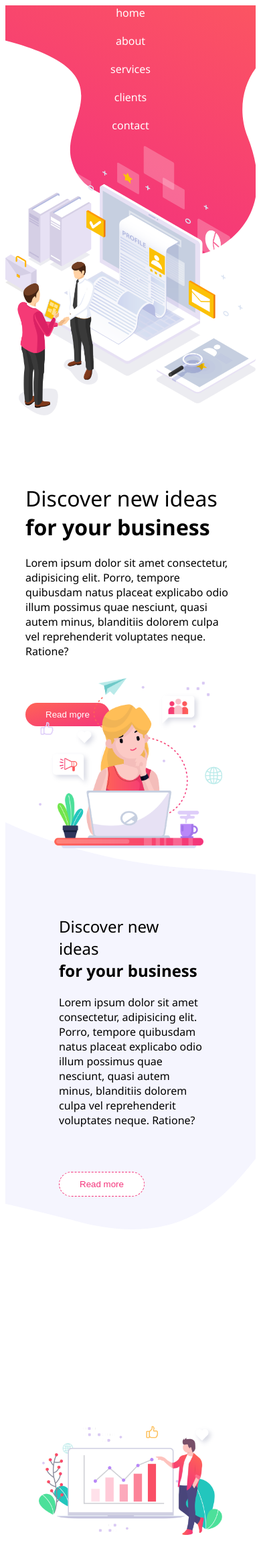
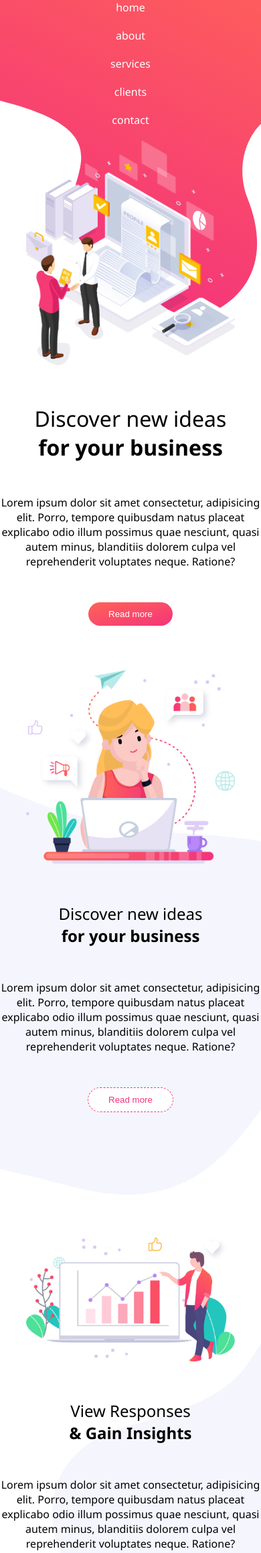
Before and after one commit to julie-j-code/cours-integration, a PHP site: page /Code_Maquette_Initiation_rwd_DG2/index.html in a window 390 px wide. Shown: the top 2318 px of the page at 67% size. Run offline with PHP 8.4, Linux system fonts and the light colour scheme.

Commit message:
Mise à jour archive avec un point de bascule supplémentaire compte tenu de la gestion des images de fond et du niveau d'entrée des apprenants

```diff
--- a/Code_Maquette_Initiation_rwd_DG2/index.html
+++ b/Code_Maquette_Initiation_rwd_DG2/index.html
@@ -52,7 +52,7 @@
             <div class="container">
                 <!-- premier enfant -->
                 <div class="content">
-                    <h2>View Responses <strong>& Gain Insights</strong></h1>
+                    <h2>View Responses <strong>& Gain Insights</strong></h2>
                         <p>Lorem ipsum dolor sit amet consectetur, adipisicing elit. Porro, tempore quibusdam natus
                             placeat
                             explicabo odio illum possimus quae nesciunt, quasi autem minus, blanditiis dolorem culpa vel
@@ -84,7 +84,6 @@
                     <h3>Marc Willium</h3>
                     <p>Lorem ipsum dolor sit amet consectetur adipisicing elit. Delectus suscipit dolorem veniam?</p>
                     <button class="bouton1">Contact</button>
-
                 </div>
             </div>
 
@@ -92,13 +91,14 @@
     </main>
 
     <footer>
+        <!-- l'image est premier enfant pour l'ordre à changer -->
         <img src="./images/Illustration-4.png" alt="">
+        <!-- le div est second enfant -->
         <div class="container">
             <div>
                 <h4>
                     Usefull Links
                 </h4>
-
                 <ul>
                     <li>lorem</li>
                     <li>lorem</li>
@@ -107,7 +107,6 @@
                     <li>lorem</li>
                 </ul>
             </div>
-
             <div>
                 <h4>
                     Need Help
@@ -132,14 +131,9 @@
                     <li>lorem</li>
                 </ul>
             </div>
-
         </div>
 
-
-
-
     </footer>
-
 
 </body>
 
--- a/Code_Maquette_Initiation_rwd_DG2/style.css
+++ b/Code_Maquette_Initiation_rwd_DG2/style.css
@@ -1,3 +1,9 @@
+* {
+    margin: 0;
+    padding: 0;
+    box-sizing: border-box;
+}
+
 body {
     font-family: Segoe UI, Frutiger, Frutiger Linotype, Dejavu Sans, Helvetica Neue, Arial, sans-serif;
 }
@@ -42,6 +48,8 @@ section {
     margin-top: 60px;
 }
 
+p{margin-top: 50px;}
+
 button {
     border-radius: 30px;
     padding: 10px 30px;
@@ -59,17 +67,18 @@ button {
     color: #F4347B;
 }
 
-/* pour le background des différentes sections sans ajouter de id ! */
-section:first-of-type, section:nth-child(3)  {
-    background: url(./images/section1.svg) no-repeat -30vh center;
-    background-size: 100vh;
-}
-/* attention : contrairement aux images format standard, il ne faut pas utiliser de "" dans le chemin de l'image */
-section:nth-child(2) {
-    background: url(./images/section2.svg) no-repeat 120vh center;
+/* pour le background des différentes sections sans ajouter ajouter d'id ! */
+section:first-of-type,
+section:nth-child(3) {
+    background: url(./images/section1.svg) no-repeat -30vh top;
     background-size: 100vh;
 }
 
+/* attention : contrairement aux images format standard, il ne faut pas utiliser de "" dans le chemin de l'image */
+section:nth-child(2) {
+    background: url(./images/section2.svg) no-repeat 120vh top;
+    background-size: 100vh;
+}
 
 h2,
 h1 {
@@ -83,7 +92,7 @@ h1 strong {
     display: block;
 }
 
-.right h2{
+.right h2 {
     margin-bottom: 100px;
 }
 
@@ -96,17 +105,13 @@ a {
 .content {
     width: 40%;
     padding: 30px;
-    /* border: 1px solid black;
-    border-radius: 30px; */
     margin: 50px 0;
-    /* align-content: center; */
 }
 
 img {
     width: 40%;
 }
 
-/* une section sur 2 a ses éléments allignés sur la droite donc pourquoi pas */
 .right {
     text-align: right;
     padding-right: 30px;
@@ -135,14 +140,15 @@ img {
     background-color: #fff;
 }
 
-footer, section{
+footer,
+section {
     padding: 100px 50px;
 }
 
 footer {
     background: url(./images/section4.svg) no-repeat center 30vh;
     background-size: 120vw;
-    height:100vh
+    height: 100vh
 }
 
 /* pour éviter de créer un selecteur juste  pour cette image */
@@ -154,19 +160,36 @@ footer img {
 }
 
 footer .container {
-    /* parce que vous n'avez pas encore vu propriétés avancées flexbox flex:1 vous pouvez utiliser width */
+    /* parce que vous n'avez pas encore vu en séance la propriété avancée flexbox flex:1 vous pouvez utiliser width */
     /* width: 60vw; */
     flex: 1;
     flex-grow: 2;
 }
 
 
+@media screen AND (max-width:1200px) {
 
-@media screen AND (max-width:575px) {
+    footer,
+    section {
+        padding: 30px;
+        height: 100vh;
+        margin: 0;
+    }
+
+    header {
+        height: 100vh;
+        background-position: right -150px;
+        background-size: 100vh;
+    }
+
+}
+
+@media screen AND (max-width:820px) {
 
     header {
         background-size: 100vh;
-        background-position-x: center;
+        background-position: center -200px;
+        height: fit-content;
     }
 
     /* pour être conforme à la maquette version mobiles */
@@ -174,22 +197,68 @@ footer .container {
         display: none;
     }
 
-    /* même si nous n'avons pas encore évoqué cette  partie en séance, elle figure dan mon cours */
+    /* même si nous n'avons pas encore évoqué cette partie en séance, elle figure dan mon cours */
     nav {
         flex-direction: column;
         justify-content: center;
         text-align: center;
     }
-    /* à défaut de flex-direction column, vous pouviez, comme déjà vu faire :border: border:     /*
+
+    /* à défaut de flex-direction column, vous pouviez, comme déjà vu faire
     nav, nav a{ display:block;}     */
 
     nav a {
         margin-bottom: 20px;
     }
 
+    section {
+        margin: 0;
+        padding: 0;
+    }
+
     .box,
-    .content {
+    .container,
+    .content,
+    .right,
+    footer {
+        text-align: center;
+        padding: 2% 0;
+        height: fit-content;
+        /* on  pourrait se contenter de basculer en display block partout pour casser le flex et retrouver une disposition de nos éléments par défaut. Le problème, c'est que l'exercice ici consiste aussi à jouer sur la propriété order de flexbox (pour changer le flux si on s'en tient à la maquette XD version mobiles). Donc on  privilégie le flex-direction column, qui est la méthode la plus utilisée pour gérer le responsive avec flexbox */
+        flex-direction: column;
+        justify-content: center;
+    }
+
+    .container,
+    .content,
+    .right,
+    footer {
         width: 100%;
+    }
+
+    .right,
+    .box {
+        margin: 2vh auto;
+    }
+
+    .box {
+        width: 70%;
+    }
+
+    .right h2 {
+        margin: 0;
+    }
+
+    .container {
+        flex: auto;
+    }
+
+    section {
+        background-size: 100vw;
+    }
+
+    section:nth-child(2) {
+        background-position: 20vw top;
     }
 
     ul {
@@ -199,18 +268,19 @@ footer .container {
         text-align: center;
     }
 
-    footer .container div {
+    footer .container>div {
         width: 100%;
     }
 
     footer .container {
         text-align: center;
+        flex-direction: column;
+        display: block;
     }
 
     img {
-        width: 100%;
+        width: 80vw;
     }
-
 
     header .content {
         order: 4;
@@ -220,4 +290,12 @@ footer .container {
         order: 2;
     }
 
+    footer img {
+        order: 2;
+    }
+
+    footer {
+        background-position: center bottom;
+    }
+
 }
```
